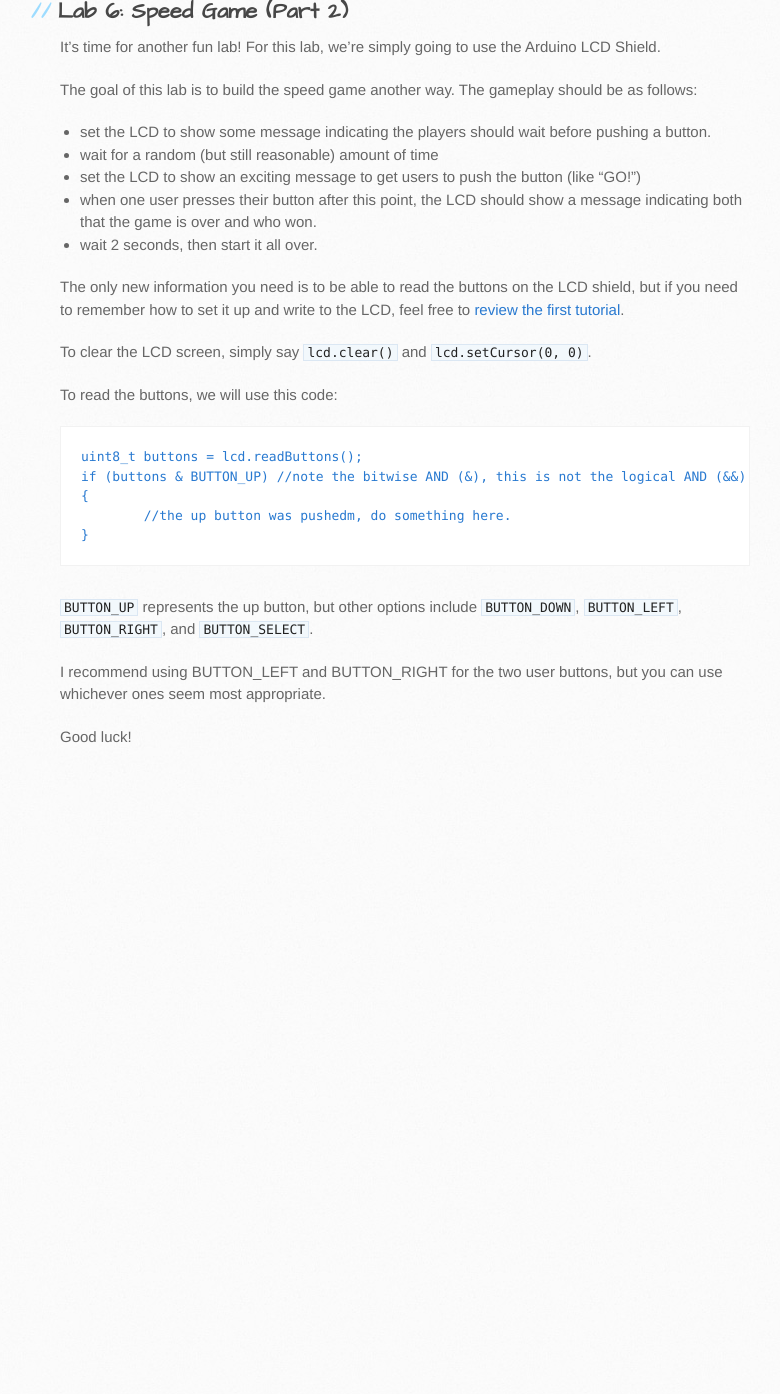
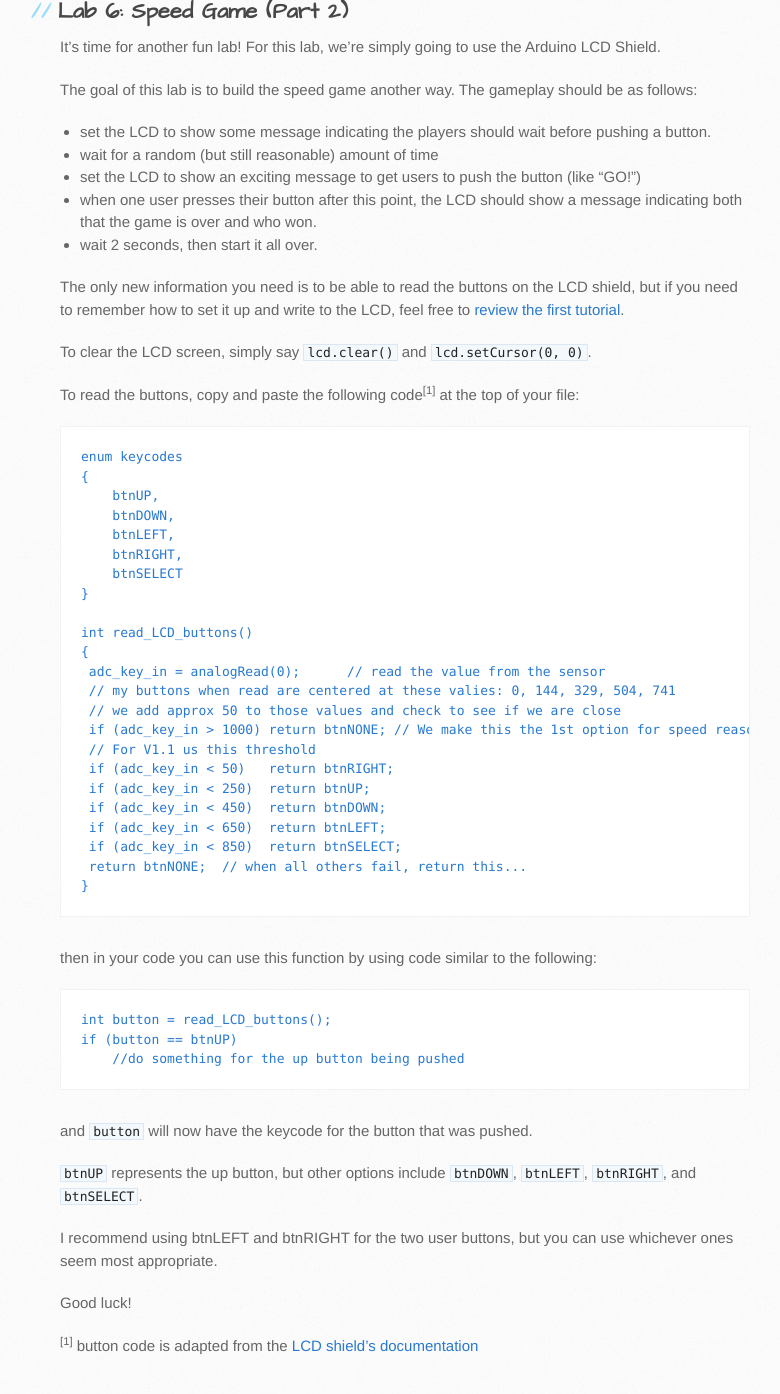
Before and after one commit to TTU-CSC/ttu-csc.github.com, a Jekyll site: the page built from _posts/2015-07-01-lab-6-speed-game-2.markdown, in a window 1280 px wide and 1400 px high, scrolled down 255 px. Shown: the top 1394 px of the window, without its empty margins (110-890 px from the left). Built offline with Jekyll 4.4.1, drawn with Linux system fonts in a browser that asks for light colours; before the commit the page ends 1046 px from its top, so only the background shows below that.

Commit message:
Update 2015-07-01-lab-6-speed-game-2.markdown

```diff
--- a/_posts/2015-07-01-lab-6-speed-game-2.markdown
+++ b/_posts/2015-07-01-lab-6-speed-game-2.markdown
@@ -18,16 +18,44 @@ The only new information you need is to be able to read the buttons on the LCD s
 
 To clear the LCD screen, simply say `lcd.clear()` and `lcd.setCursor(0, 0)`.
 
-To read the buttons, we will use this code:
+To read the buttons, copy and paste the following code<sup>[1]</sup> at the top of your file:
 
-    uint8_t buttons = lcd.readButtons();
-    if (buttons & BUTTON_UP) //note the bitwise AND (&), this is not the logical AND (&&)
+    enum keycodes
     {
-    	//the up button was pushedm, do something here.
+        btnUP,
+        btnDOWN,
+        btnLEFT,
+        btnRIGHT,
+        btnSELECT
     }
 
-`BUTTON_UP` represents the up button, but other options include `BUTTON_DOWN`, `BUTTON_LEFT`, `BUTTON_RIGHT`, and `BUTTON_SELECT`.
+    int read_LCD_buttons()
+    {
+     adc_key_in = analogRead(0);      // read the value from the sensor
+     // my buttons when read are centered at these valies: 0, 144, 329, 504, 741
+     // we add approx 50 to those values and check to see if we are close
+     if (adc_key_in > 1000) return btnNONE; // We make this the 1st option for speed reasons since it will be the most likely result
+     // For V1.1 us this threshold
+     if (adc_key_in < 50)   return btnRIGHT;
+     if (adc_key_in < 250)  return btnUP;
+     if (adc_key_in < 450)  return btnDOWN;
+     if (adc_key_in < 650)  return btnLEFT;
+     if (adc_key_in < 850)  return btnSELECT;
+     return btnNONE;  // when all others fail, return this...
+    }
 
-I recommend using BUTTON_LEFT and BUTTON_RIGHT for the two user buttons, but you can use whichever ones seem most appropriate.
+then in your code you can use this function by using code similar to the following:
+
+    int button = read_LCD_buttons();
+    if (button == btnUP)
+        //do something for the up button being pushed
+
+and `button` will now have the keycode for the button that was pushed.
+
+`btnUP` represents the up button, but other options include `btnDOWN`, `btnLEFT`, `btnRIGHT`, and `btnSELECT`.
+
+I recommend using btnLEFT and btnRIGHT for the two user buttons, but you can use whichever ones seem most appropriate.
 
 Good luck!
+
+<sup>[1]</sup> button code is adapted from the [LCD shield's documentation](https://www.dfrobot.com/wiki/index.php?title=Arduino_LCD_KeyPad_Shield_\(SKU:_DFR0009\)#Example_use_of_LiquidCrystal_library)
```
